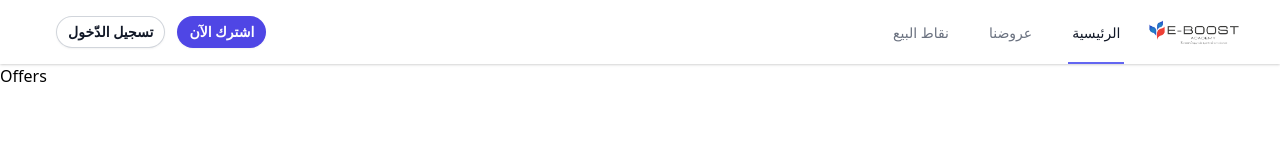
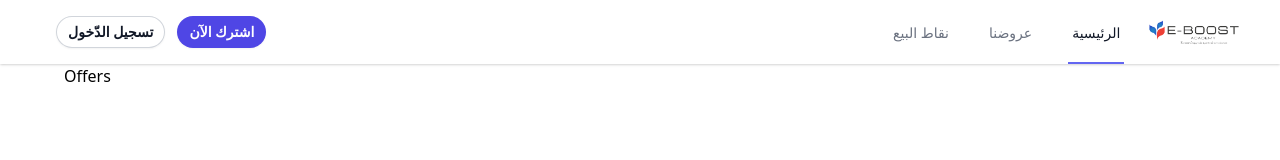
Before and after one commit to LaithFerjeoui/e-boostacademy, a React (Vite) app: page /offers in a window 1280 px wide. Shown: the top 160 px of the page. Built offline with nearby package versions, Linux system fonts and the light colour scheme.

Commit message:
updated offers

```diff
--- a/src/Views/Offers.jsx
+++ b/src/Views/Offers.jsx
@@ -1,9 +1,13 @@
-import React from 'react'
+import React from "react";
 
 const Offers = () => {
   return (
-    <div>Offers</div>
-  )
-}
+    <div className="mx-auto max-w-7xl px-4 sm:px-6 lg:px-8">
+      <div className="mx-auto max-w-6xl ">
+        Offers
+      </div>
+    </div>
+  );
+};
 
-export default Offers
+export default Offers;
```
